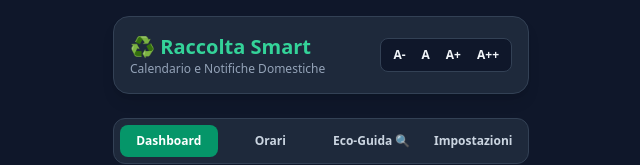
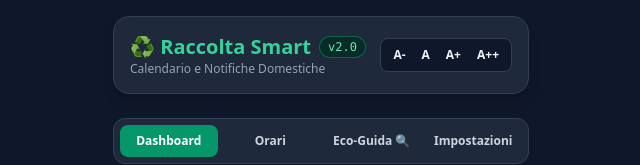
Before and after one commit to VortexDigiltalInnovation/Gestione-Rifiuti-Domestici, a plain HTML site: page index.html in a window 1280 px wide. Shown: the top 165 px of the page, without its empty margins (319-959 px from the left). Drawn offline with nearby package versions, Linux system fonts and the light colour scheme.

Commit message:
Add files via upload

```diff
--- a/index.html
+++ b/index.html
@@ -21,9 +21,12 @@
         <!-- Header -->
         <header class="flex justify-between items-center mb-6 bg-slate-800 p-4 rounded-2xl shadow-lg border border-slate-700">
             <div>
-                <h1 class="text-xl font-bold text-emerald-400 flex items-center gap-2">
+                <div class="flex items-center gap-2">
+                    <h1 class="text-xl font-bold text-emerald-400 flex items-center gap-2">
                     ♻️ Raccolta Smart
                 </h1>
+                    <span class="bg-emerald-950/80 border border-emerald-500/40 text-emerald-300 text-xs font-mono px-2 py-0.5 rounded-full">v2.0</span>
+                </div>
                 <p class="text-xs text-slate-400">Calendario e Notifiche Domestiche</p>
             </div>
             <!-- Font Size Controls -->
```
Also changed, not shown: icon-192.png, icon-512.png.
